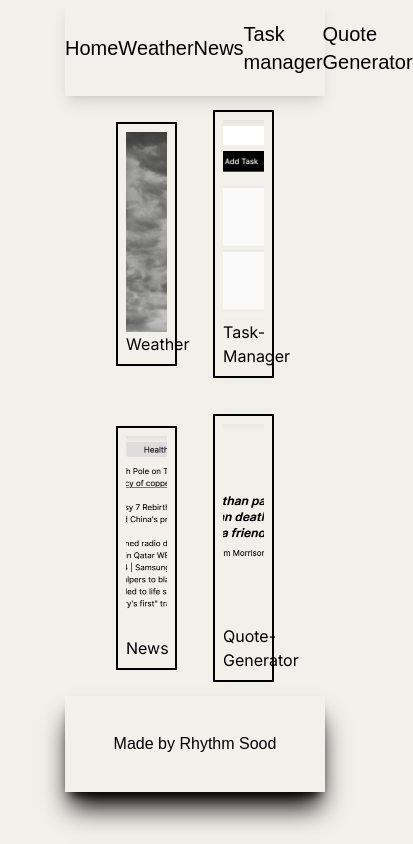
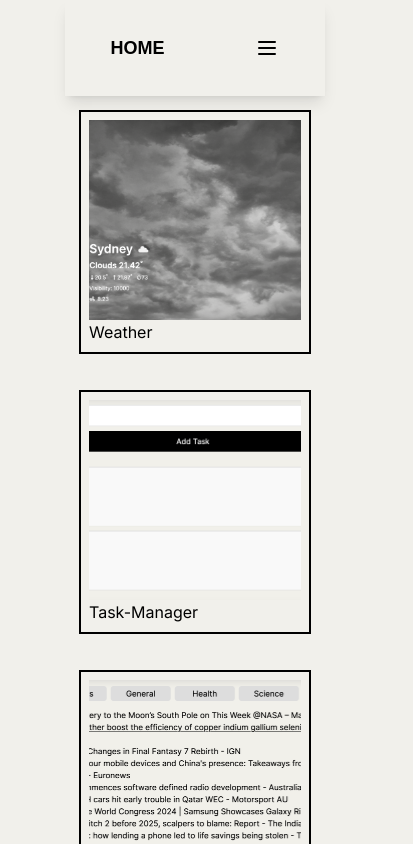
Before and after one commit to RhythmS00d/task-manager, a Next.js app: page / in a window 390 px wide. Shown: the top 844 px of the page, 413 px wide, since content can reach past the window. Built offline with nearby package versions, Linux system fonts and the light colour scheme.

Commit message:
added responsive design

```diff
--- a/src/app/globals.css
+++ b/src/app/globals.css
@@ -3,7 +3,8 @@
 @tailwind utilities;
 
 nav,
-footer {
+footer,
+.title {
   font-family: "Kode Mono", sans-serif;
 }
 
@@ -39,11 +40,8 @@ input[type="radio"]:checked + .category {
   background-color: black;
   border-radius: 4px;
   color: white;
-  padding: 10px 24px;
   border: none;
   cursor: pointer;
-  width: 100%;
-  font-size: 16px;
   outline-offset: 4px;
 }
 
--- a/src/app/layout.tsx
+++ b/src/app/layout.tsx
@@ -21,7 +21,7 @@ export default function RootLayout({
   return (
     <html lang="en">
       <body className={inter.className + " bg-primary w-2/3 mx-auto container"}>
-        <main className="rounded-md">
+        <main className="rounded-md flex flex-col">
           <Header />
           {children}
           <Footer />
--- a/src/app/news/page.tsx
+++ b/src/app/news/page.tsx
@@ -50,7 +50,10 @@ export default function News() {
         <Filters />
         <ul className="overflow-y-scroll h-[300px] w-5/6 my-4 flex flex-col gap-2">
           {new Array(10).fill("").map((article, index) => (
-            <li key={article+10*index+2.3} className="animate-pulse w-full h-[20px] bg-gray-400 rounded-md"></li>
+            <li
+              key={article + 10 * index + 2.3}
+              className="animate-pulse w-full h-[20px] bg-gray-400 rounded-md"
+            ></li>
           ))}
         </ul>
       </section>
@@ -59,7 +62,7 @@ export default function News() {
 
   function Filters() {
     return (
-      <ul className="flex gap-2">
+      <ul className="flex gap-2 overflow-x-scroll w-[150%] lg:self-center lg:w-[150%] lg:flex lg:items-center lg:justify-center">
         {categories.map((category) => (
           <li key={category}>
             <input
@@ -89,8 +92,8 @@ export default function News() {
     }
 
     return (
-      <div className="p-4 w-[80%]">
-        <ul className="overflow-y-scroll h-[300px]">
+      <div className="p-4 w-[150%] mt-3">
+        <ul className="overflow-y-scroll h-[500px] md:h-[600px]">
           {news?.articles.map((article) => (
             <Link
               key={article.title}
@@ -98,7 +101,9 @@ export default function News() {
               className="hover:underline"
               target="_blank"
             >
-              <li>{article.title}</li>
+              <li className="p-4 my-2 bg-white rounded-lg shadow-md lg:max-w-[70%] lg:mx-auto">
+                {article.title}
+              </li>
             </Link>
           ))}
         </ul>
--- a/src/app/page.tsx
+++ b/src/app/page.tsx
@@ -2,7 +2,7 @@ import { WidgetCard } from "@/components/WidgetCard";
 
 export default function Home() {
   return (
-    <section className="flex gap-10 p-4 flex-wrap items-center justify-center">
+    <section className="flex gap-10 p-4 flex-col md:flex-wrap md:flex-row md:w-[140%]">
       <WidgetCard name="Weather" imageUrl="/weather.png" />
       <WidgetCard name="Task-Manager" imageUrl="/task-manager.png" />
       <WidgetCard name="News" imageUrl="/news.png" />
--- a/src/app/quote-generator/page.tsx
+++ b/src/app/quote-generator/page.tsx
@@ -34,14 +34,14 @@ export default function QuoteGen() {
   }
 
   return (
-    <section className="min-h-[60dvh] flex items-center justify-center gap-3 flex-col max-w-[80%] mx-auto">
-      <blockquote className="font-semibold italic text-2xl">
+    <section className="min-h-[60dvh] flex items-center justify-center gap-3 flex-col w-full mx-auto">
+      <blockquote className="font-semibold italic lg:text-2xl w-full text-center md:text-xl">
         `{quote?.quote}`
       </blockquote>
-      <span>- {quote?.author}</span>
+      <span className="text-sm md:text-lg lg:text-lg">- {quote?.author}</span>
 
       <button type="button" onClick={handleFetchQuote} className="mt-10">
-        <IoReloadCircleSharp className="size-10" />
+        <IoReloadCircleSharp className="size-10 md:size-12" />
       </button>
     </section>
   );
--- a/src/app/task-manager/page.tsx
+++ b/src/app/task-manager/page.tsx
@@ -63,18 +63,22 @@ export default function TaskManager() {
           value={title}
           onChange={(e) => setTitle(e.target.value)}
         />
-        <button className="task-button" type="submit">
+        <button className="task-button px-4 py-4 w-full" type="submit">
           Add Task
         </button>
       </form>
-      <ul id="task-list" className="mt-8">
+      <ul id="task-list" className="mt-8 flex flex-col items-center">
         {tasks.map((task, index) => (
-          <li key={index + 10 * 2.3} id="task" className="p-3">
-            <h1>{task.title}</h1>
-            <div className="flex flex-col gap-4">
+          <li
+            key={index + 10 * 2.3}
+            id="task"
+            className="flex flex-col gap-4 w-[150%] md:w-full"
+          >
+            <h1 className="font-semibold text-lg">{task.title}</h1>
+            <div className="flex gap-10 mt-4">
               <button
                 type="button"
-                className="task-button"
+                className="task-button px-4 py-2 w-full"
                 onClick={() => deleteTask(task.id)}
               >
                 Delete
@@ -86,7 +90,7 @@ export default function TaskManager() {
               ) : (
                 <button
                   type="button"
-                  className="task-button"
+                  className="task-button px-4 py-2 w-full"
                   onClick={() => setCompleteTask(task.id)}
                 >
                   Mark as complete
--- a/src/app/weather/page.tsx
+++ b/src/app/weather/page.tsx
@@ -74,7 +74,7 @@ export default function Weather() {
 
   return (
     <>
-      <section className="flex p-4 h-full rounded-md">
+      <section className="flex p-4 h-full rounded-md flex-col w-[120%] self-center md:flex-row md:w-[140%] md:mt-8 lg:w-full">
         <aside className="bg-gray-800 text-white">
           <WeatherSearch handleSearch={handleSearch} error={error} />
         </aside>
--- a/src/components/Header/Header.tsx
+++ b/src/components/Header/Header.tsx
@@ -1,4 +1,8 @@
+"use client";
+
 import Link from "next/link";
+import { usePathname } from "next/navigation";
+import { useState } from "react";
 
 type Link = {
   name: string;
@@ -28,25 +32,73 @@ function Nav() {
       href: "/quote-generator",
     },
   ];
+  const [isMenuOpen, setIsMenuOpen] = useState(false);
+
+  const toggleMenu = () => {
+    setIsMenuOpen(!isMenuOpen);
+  };
 
   return (
-    <nav className="w-full h-full text-xl">
-      <ul className="w-full h-full flex items-center justify-around">
-        {links.map((link) => {
-          return (
-            <Link href={link.href} key={link.name}>
-              <li className="hover:underline">{link.name}</li>
-            </Link>
-          );
-        })}
-      </ul>
-    </nav>
+    <>
+      <h1 className="md:hidden text-lg font-semibold title">
+        {usePathname().slice(1).toUpperCase() === ""
+          ? "HOME"
+          : usePathname().slice(1).toUpperCase()}
+      </h1>
+      <nav className="md:w-full h-full md:text-xl md:block flex items-center justify-center relative">
+        <button
+          className="block text-gray-500 hover:text-white focus:text-white focus:outline-none md:hidden"
+          onClick={toggleMenu}
+        >
+          <svg
+            className="h-6 w-6"
+            fill="none"
+            viewBox="0 0 24 24"
+            stroke="currentColor"
+          >
+            {isMenuOpen ? (
+              <path
+                strokeLinecap="round"
+                strokeLinejoin="round"
+                strokeWidth={2}
+                d="M6 18L18 6M6 6l12 12"
+                color="black"
+              />
+            ) : (
+              <path
+                strokeLinecap="round"
+                strokeLinejoin="round"
+                strokeWidth={2}
+                d="M4 6h16M4 12h16M4 18h16"
+                color="black"
+              />
+            )}
+          </svg>
+        </button>
+        <ul
+          className={`absolute top-0 right-0 mt-16 bg-white shadow-lg z-10 rounded-md md:static md:mt-0 md:bg-primary md:flex md:h-full md:items-center md:justify-center md:gap-12  ${
+            isMenuOpen ? "block" : "hidden"
+          }`}
+        >
+          {links.map((link) => (
+            <li key={link.name} className="">
+              <a
+                href={link.href}
+                className="block px-4 py-2 text-gray-800 hover:bg-gray-200"
+              >
+                {link.name}
+              </a>
+            </li>
+          ))}
+        </ul>
+      </nav>
+    </>
   );
 }
 
 export function Header() {
   return (
-    <header className="h-24 shadow-lg">
+    <header className="h-24 shadow-lg flex items-center justify-around md:w-[140%] md:self-center lg:w-full">
       <Nav />
     </header>
   );
--- a/src/components/WeatherCard/WeatherCard.tsx
+++ b/src/components/WeatherCard/WeatherCard.tsx
@@ -6,7 +6,6 @@ import { FaLongArrowAltDown } from "react-icons/fa";
 import { FaLongArrowAltUp } from "react-icons/fa";
 import { MdOutlineWaterDrop } from "react-icons/md";
 import { FaWind } from "react-icons/fa";
-import { Suspense } from "react";
 
 export function WeatherCard({ weatherData }: { weatherData: Weather }) {
   const images: { [key: string]: string } = {
@@ -28,7 +27,7 @@ export function WeatherCard({ weatherData }: { weatherData: Weather }) {
         width={2000}
         height={2000}
         loading="eager"
-        className="min-w-full h-[600px] opacity-85 object-cover"
+        className="min-w-full h-[400px] opacity-85 object-cover md:h-[600px]"
       />
       <ul className="absolute bottom-10 p-4 flex flex-col gap-2">
         <li className="text-4xl font-semibold flex gap-2 items-center justify-center">
--- a/src/components/WidgetCard/WidgetCard.tsx
+++ b/src/components/WidgetCard/WidgetCard.tsx
@@ -9,7 +9,7 @@ export function WidgetCard({
   imageUrl: string;
 }) {
   return (
-    <div className="ring-2 ring-black w-1/4 p-2">
+    <div className="ring-2 ring-black w-full p-2 md:w-1/3">
       <figure>
         <Link href={`/${name.toLowerCase()}`}>
           <Image
@@ -17,7 +17,7 @@ export function WidgetCard({
             alt="widget pic"
             width={1000}
             height={1000}
-            className="w-full h-[200px] object-cover"
+            className="w-full h-[200px] object-cover md:object-contain"
           />
           <figcaption>{name}</figcaption>
         </Link>
```
